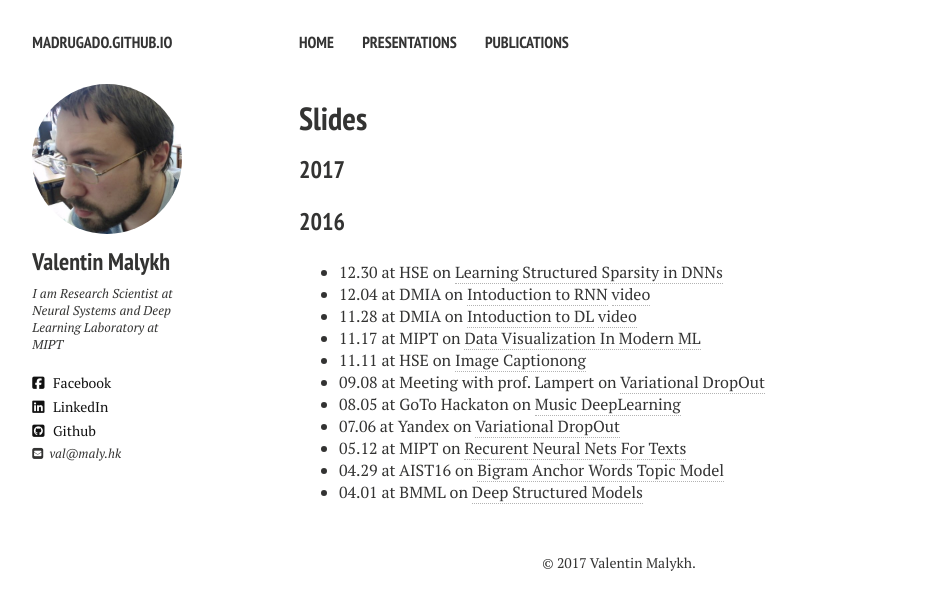
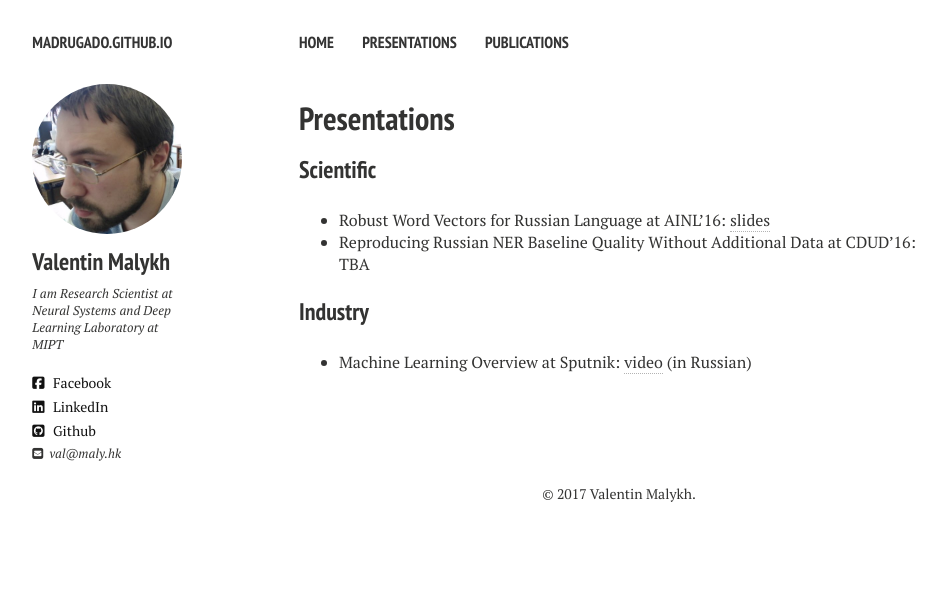
Before and after one commit to madrugado/madrugado.github.io, a Jekyll site: the page built from presentations.md, in a window 1280 px wide. Shown: the top 610 px of the page, without its empty margins (21-967 px from the left). Built offline with Jekyll 4.4.1, drawn with Linux system fonts in a browser that asks for light colours; nearby versions of some CDN libraries.

Commit message:
FIX: headings

```diff
--- a/presentations.md
+++ b/presentations.md
@@ -1,21 +1,13 @@
 ---
 layout: page
-permalink: /slides/
-title: Slides
-tagline: A List of Slides
+permalink: /presentations/
+title: Presentations
+tagline: A List of Presentations' Materials
 ---
 
-### 2017
+### Scientific
+- Robust Word Vectors for Russian Language at AINL'16: [slides](pdf/ainl2016.pdf)
+- Reproducing Russian NER Baseline Quality Without Additional Data at CDUD'16: TBA
 
-### 2016
-- 12.30 at HSE on [Learning Structured Sparsity in DNNs](2016.12.27_SSL/ssl.pdf)
-- 12.04 at DMIA on [Intoduction to RNN](2016.12.04_DMIA_RNN/dmia_rnn.pdf) [video](https://youtu.be/i-l9x09kqZ8)
-- 11.28 at DMIA on [Intoduction to DL](2016.11.28_DMIA_DL/dmia_dl.pdf) [video](https://youtu.be/xguvCaSGWQY)
-- 11.17 at MIPT on [Data Visualization In Modern ML](2016.11.17_DataVisualizationInModernML/data_viz.pdf)
-- 11.11 at HSE  on [Image Captionong](2016.11.11_ImageCaptioning/image_captionong.pdf)
-- 09.08 at Meeting with prof. Lampert on [Variational DropOut](2016.09.08_VDLtoLampert/variation_deep_learning.pdf)
-- 08.05 at GoTo Hackaton on [Music DeepLearning](2016.08.05_MusicDeepLearning/deep_nn_for_music.pdf)
-- 07.06 at Yandex on [Variational DropOut](2016.07.06_VariationalDropOut/variation_dropout.pdf)
-- 05.12 at MIPT on [Recurent Neural Nets For Texts](2016.05.12_RecurentNeuralNetsForTexts/recurent_nn_for_texts.pdf)
-- 04.29 at AIST16 on [Bigram Anchor Words Topic Model](2016.04.29_BigramAnchorWordsTopicModel/deep_structured_models.pdf)
-- 04.01 at BMML on [Deep Structured Models](2016.04.01_DeepStructuredModels/deep_structured_models.pdf)
+### Industry
+- Machine Learning Overview at Sputnik: [video](https://www.youtube.com/watch?v=2B7X7HvoWek) (in Russian)
```
